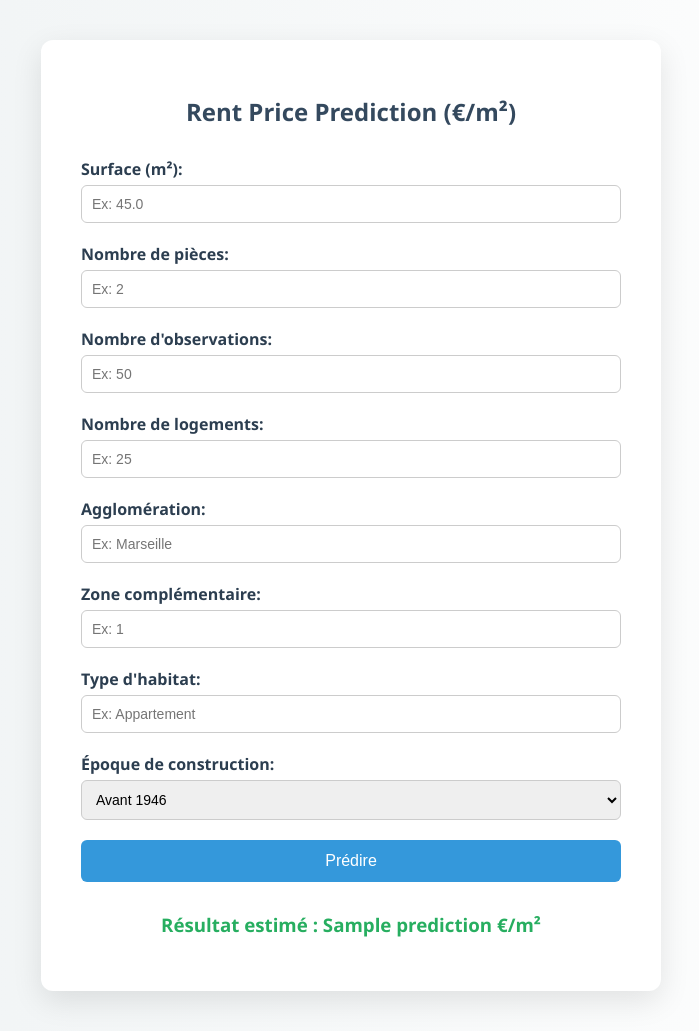
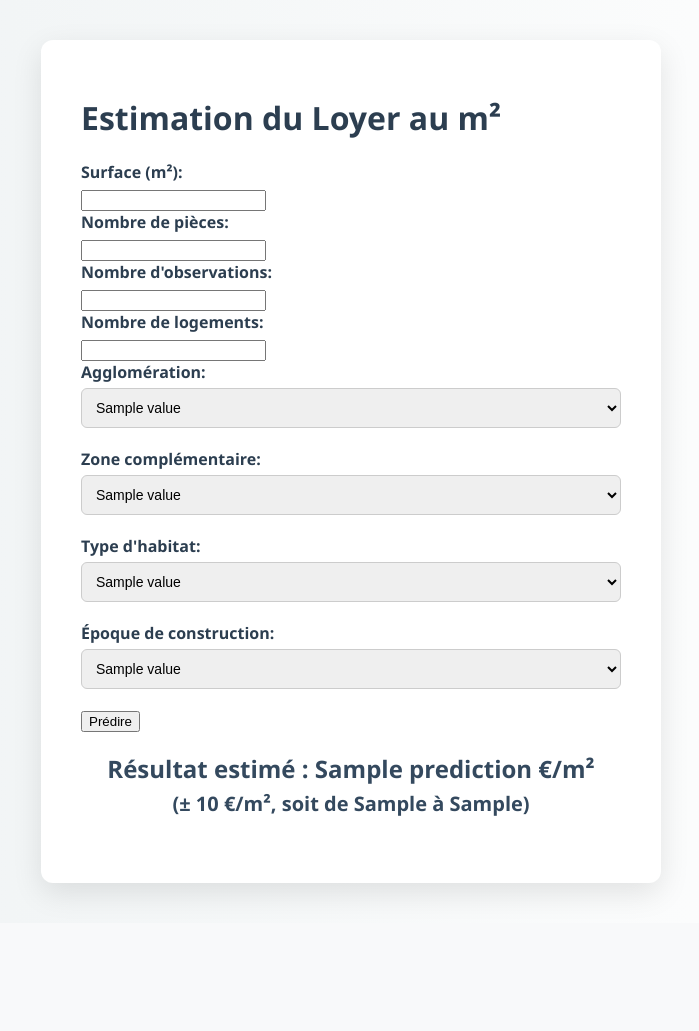
Before and after one commit to melisdamla/rent-prediction-ml, a Flask app: template flask_app/templates/index.html in a window 1280 px wide. Shown: the whole page, without its empty margins (289-988 px from the left). After the commit the page ends 901 px from the top, so only its background shows below. Run offline with Flask 3, Linux system fonts and the light colour scheme; the template is opened without the code that fills it: most values are stand-ins (such as "Sample title", 1, 10 or a date in 2020); parts of the project's set-up code (start-up, migrations or seed data) failed here and were passed over.

Commit message:
Update index.html

```diff
--- a/flask_app/templates/index.html
+++ b/flask_app/templates/index.html
@@ -1,54 +1,61 @@
 <!DOCTYPE html>
-<html>
+<html lang="fr">
 <head>
     <meta charset="UTF-8">
-    <title>Rent Price Prediction</title>
-    <link rel="stylesheet" href="{{ url_for('static', filename='styles.css') }}">
+    <title>Prédiction de Loyer</title>
+    <link rel="stylesheet" href="/static/styles.css">
 </head>
 <body>
     <div class="container">
-        <h2>Rent Price Prediction (€/m²)</h2>
+        <h1>Estimation du Loyer au m²</h1>
+        <form method="POST">
+            <label>Surface (m²):</label>
+            <input type="number" name="surface" required value="{{ form_data.get('surface', '') }}"><br>
 
-        {% if error %}
-            <p class="error">{{ error }}</p>
-        {% endif %}
+            <label>Nombre de pièces:</label>
+            <input type="number" name="nombre_pieces" required value="{{ form_data.get('nombre_pieces', '') }}"><br>
 
-        <form method="POST" action="/predict">
-            <label for="surface">Surface (m²):</label>
-            <input type="text" name="surface" placeholder="Ex: 45.0" title="Surface en mètres carrés">
+            <label>Nombre d'observations:</label>
+            <input type="number" name="nombre_observations" required value="{{ form_data.get('nombre_observations', '') }}"><br>
 
-            <label for="nombre_pieces">Nombre de pièces:</label>
-            <input type="text" name="nombre_pieces" placeholder="Ex: 2" title="Nombre total de pièces">
+            <label>Nombre de logements:</label>
+            <input type="number" name="nombre_logements" required value="{{ form_data.get('nombre_logements', '') }}"><br>
 
-            <label for="nombre_observations">Nombre d'observations:</label>
-            <input type="text" name="nombre_observations" placeholder="Ex: 50" title="Nombre de relevés utilisés">
+            <label>Agglomération:</label>
+            <select name="agglomeration" required>
+                {% for value in options['agglomeration'] %}
+                    <option value="{{ value }}" {% if form_data.get('agglomeration') == value %}selected{% endif %}>{{ value }}</option>
+                {% endfor %}
+            </select><br>
 
-            <label for="nombre_logements">Nombre de logements:</label>
-            <input type="text" name="nombre_logements" placeholder="Ex: 25" title="Total de logements observés">
+            <label>Zone complémentaire:</label>
+            <select name="zone_complementaire" required>
+                {% for value in options['zone_complementaire'] %}
+                    <option value="{{ value }}" {% if form_data.get('zone_complementaire') == value %}selected{% endif %}>{{ value }}</option>
+                {% endfor %}
+            </select><br>
 
-            <label for="agglomeration">Agglomération:</label>
-            <input type="text" name="agglomeration" placeholder="Ex: Marseille" title="Zone urbaine">
+            <label>Type d'habitat:</label>
+            <select name="type_habitat" required>
+                {% for value in options['type_habitat'] %}
+                    <option value="{{ value }}" {% if form_data.get('type_habitat') == value %}selected{% endif %}>{{ value }}</option>
+                {% endfor %}
+            </select><br>
 
-            <label for="Zone_complementaire">Zone complémentaire:</label>
-            <input type="text" name="Zone_complementaire" placeholder="Ex: 1" title="Indice géographique complémentaire">
+            <label>Époque de construction:</label>
+            <select name="epoque_construction_homogene" required>
+                {% for value in options['epoque_construction_homogene'] %}
+                    <option value="{{ value }}" {% if form_data.get('epoque_construction_homogene') == value %}selected{% endif %}>{{ value }}</option>
+                {% endfor %}
+            </select><br>
 
-            <label for="Type_habitat">Type d'habitat:</label>
-            <input type="text" name="Type_habitat" placeholder="Ex: Appartement" title="Maison ou Appartement">
-
-            <label for="epoque_construction_homogene">Époque de construction:</label>
-            <select name="epoque_construction_homogene">
-                <option value="1. Avant 1946">Avant 1946</option>
-                <option value="2. Entre 1946-1970">Entre 1946-1970</option>
-                <option value="3. Entre 1971-1990">Entre 1971-1990</option>
-                <option value="4. Entre 1991-2005">Entre 1991-2005</option>
-                <option value="5. Après 2005">Après 2005</option>
-            </select>
-
-            <input type="submit" value="Prédire">
+            <button type="submit">Prédire</button>
         </form>
-
         {% if prediction is not none %}
-            <h3>Résultat estimé : {{ prediction }} €/m²</h3>
+            <h2>
+        Résultat estimé : {{ prediction }} €/m²<br>
+        <small>(± {{ (conf_interval[1] - prediction) | round(2) }} €/m², soit de {{ conf_interval[0] }} à {{ conf_interval[1] }})</small>
+            </h2>
         {% endif %}
     </div>
 </body>
```
